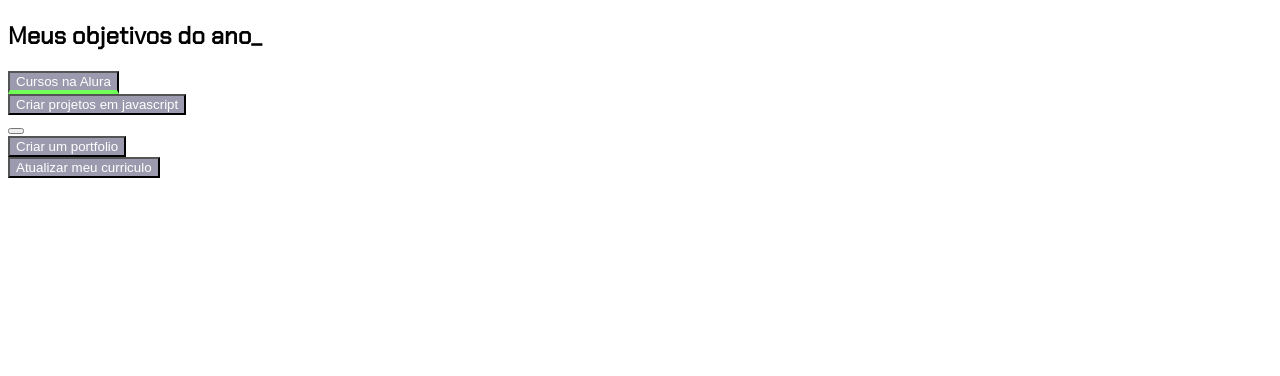
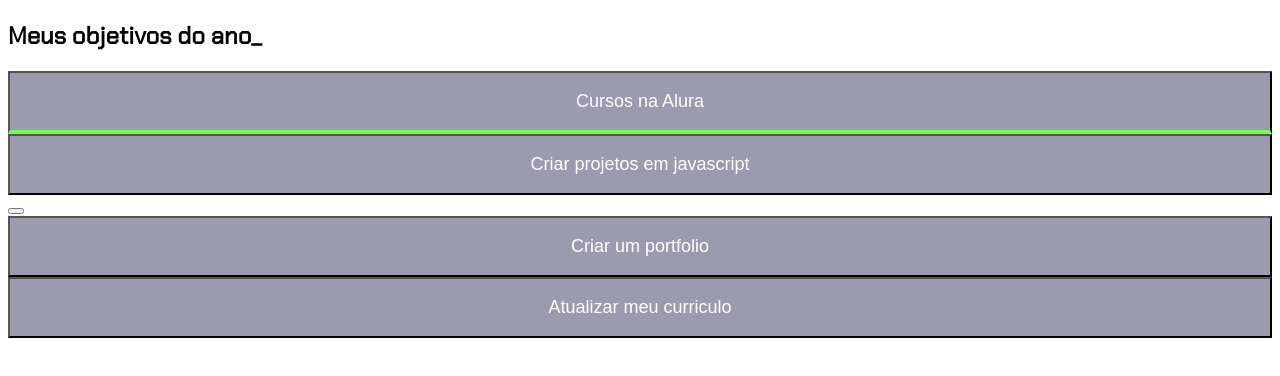
Before and after one commit to analuiza7/projeto-de-vida, a plain HTML site: page index.html in a window 1280 px wide. Drawn offline with Linux system fonts and the light colour scheme.

Commit message:
Update style.css

```diff
--- a/style.css
+++ b/style.css
@@ -26,3 +26,9 @@ body {
   background-color: var(--botao-inativo);
   color: var(--branco);
   display:flex;
+  justify-content: center;
+  padding: 1em;
+  font-size: 18px;
+  align-items: center;
+  width: 100%;
+}
```
